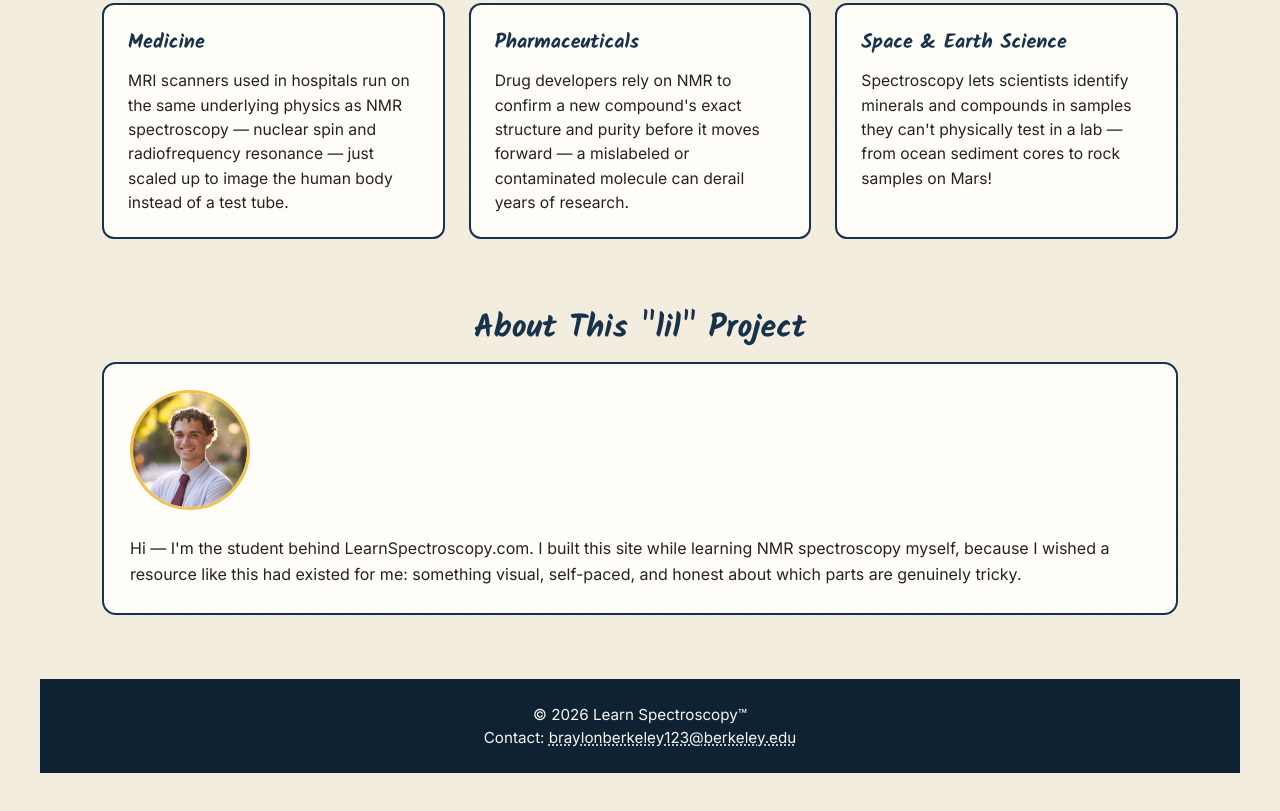
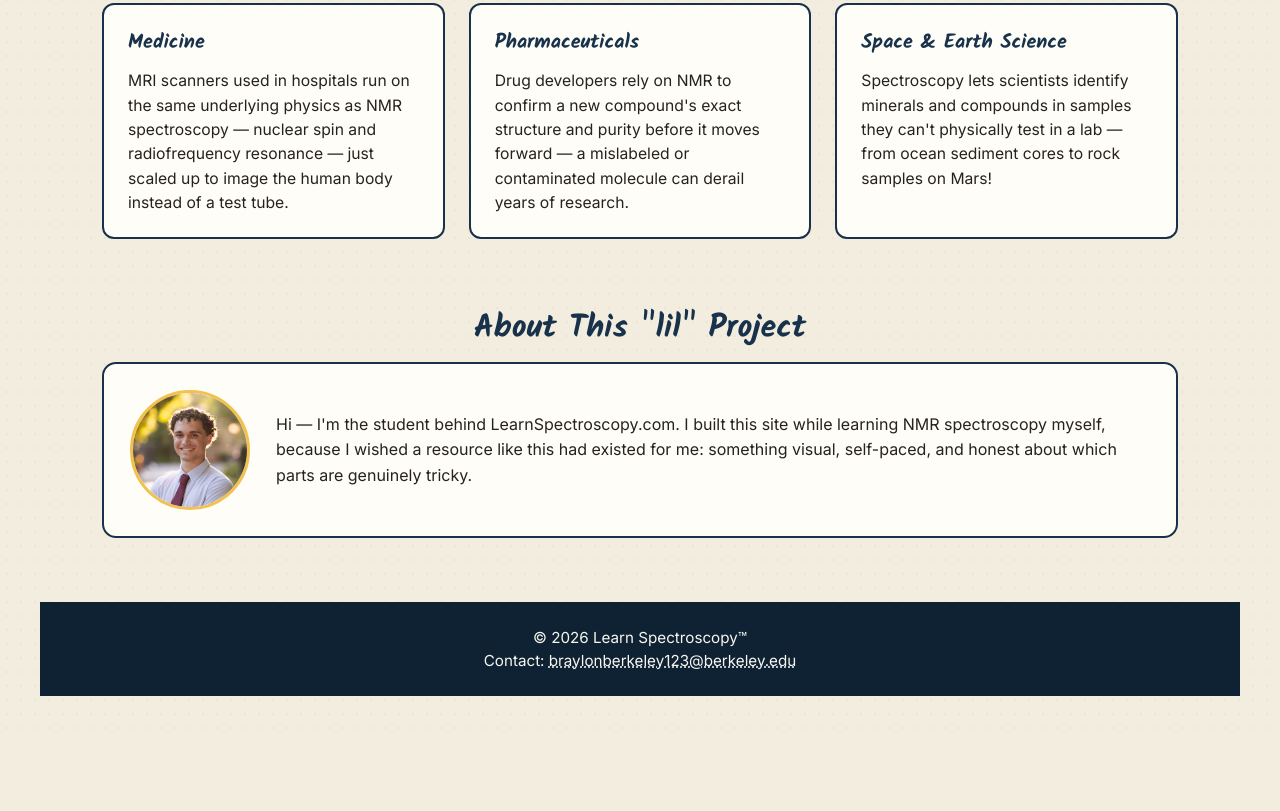
Before and after one commit to braylonberkeley123-ux/nmr-spectroscopy, a plain HTML site: page index.html in a window 1280 px wide. Shown: the part 1281-2092 px from the top of the page. After the commit the page ends 2017 px from the top, so only its background shows below. Drawn offline with Linux system fonts and the light colour scheme.

Commit message:
Update style.css

```diff
--- a/style.css
+++ b/style.css
@@ -281,6 +281,7 @@ a:focus-visible {
 /* --- about --- */
 .about-card {
   display: flex;
+  flex-direction: row;
   align-items: center;
   gap: 26px;
   background: var(--cream-card);
@@ -288,6 +289,10 @@ a:focus-visible {
   border-radius: 14px;
   padding: 26px;
   flex-wrap: wrap;
+}
+
+.about-text {
+  flex: 1;
 }
 
 .about-photo {
```
